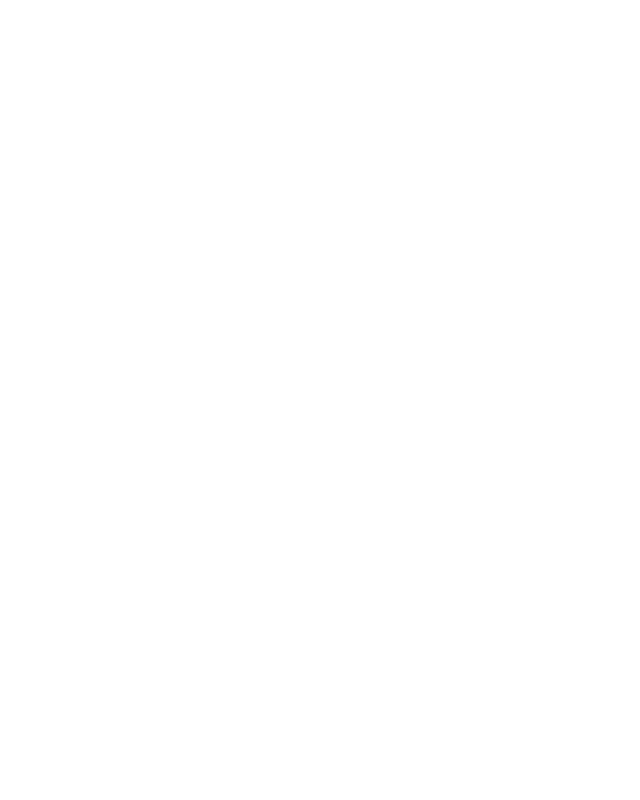
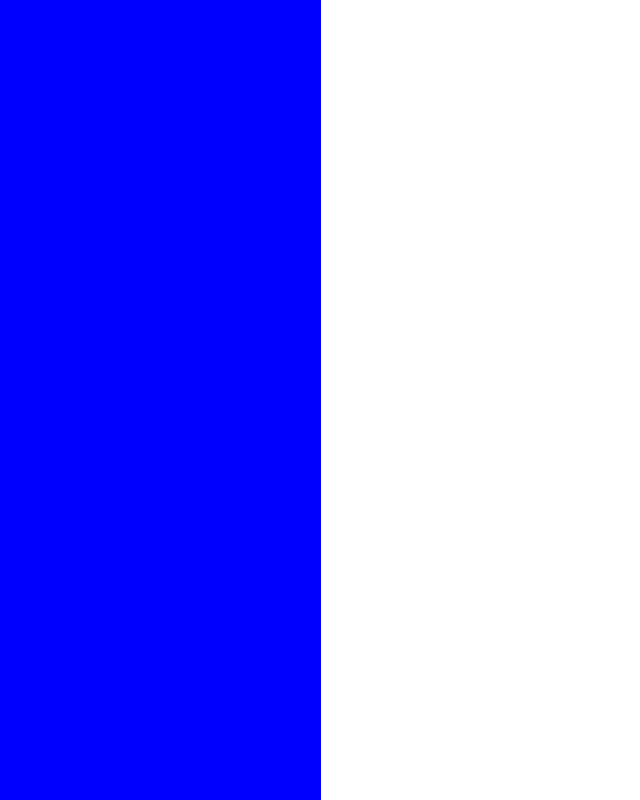
Before and after one commit to Smowling/Order98, a Nuxt app: page /test in a window 1280 px wide. Shown: the top 800 px of the page, without its empty margins (479-1119 px from the left). Built offline with nearby package versions, Linux system fonts and the light colour scheme.

Commit message:
learning css

```diff
--- a/pages/test.vue
+++ b/pages/test.vue
@@ -1,11 +1,20 @@
 <template>
-    <div class="container">
+    <!-- <div class="grid justify-items: center;"> -->
+    <div class="game justify-self: center">
 
     </div>
+    <!-- </div> -->
 </template>
 
 <script setup lang="ts">
 
 </script>
 
-<style scoped></style>
+<style scoped>
+.game {
+    width: 98%;
+    max-width: 800px;
+    background-color: blue;
+    height: 1000px;
+}
+</style>
```
